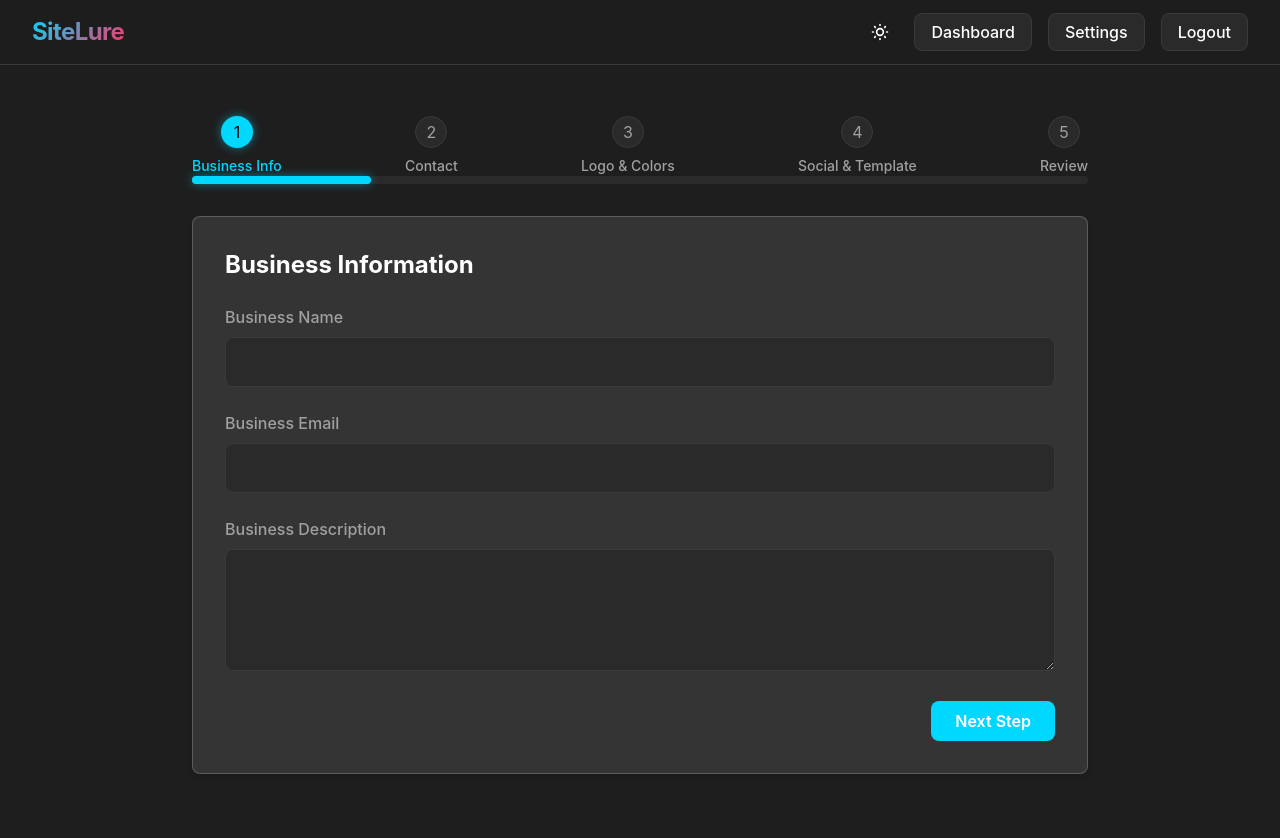
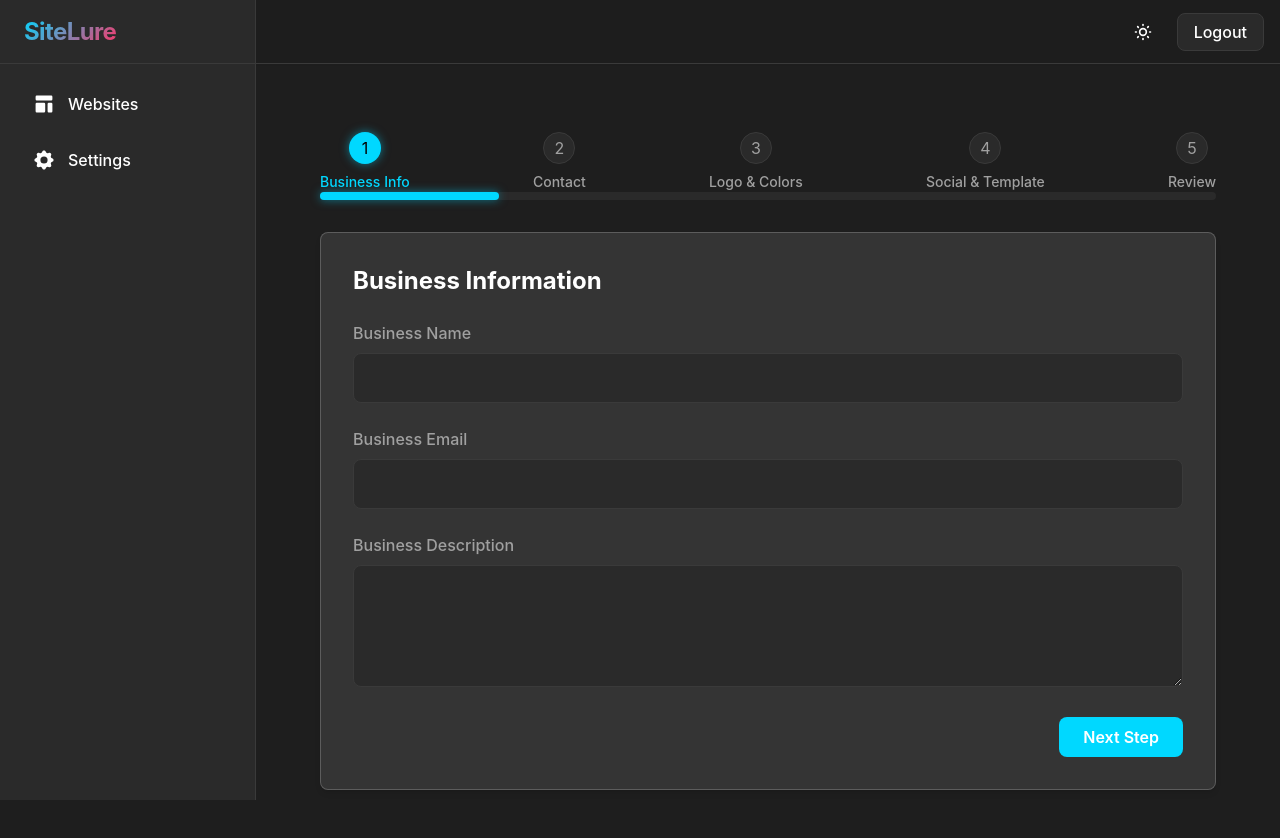
Before and after one commit to AthlureSolutions/sitelure, a React (Create React App) app in the folder packages/frontend/: page /create-website in a window 1280 px wide. Shown: the top 838 px of the page. Built offline with nearby package versions, Linux system fonts and the light colour scheme; no server answers; sample sign-in values are in the browser's storage.

Commit message:
dashboard layout update

```diff
--- a/packages/frontend/src/App.tsx
+++ b/packages/frontend/src/App.tsx
@@ -1,11 +1,12 @@
 // packages/frontend/src/App.tsx
-import React, { Suspense, lazy } from 'react';
+import React, { Suspense, lazy, useContext } from 'react';
 import { Routes, Route, Navigate } from 'react-router-dom';
 import Navbar from './components/Navbar';
 import ProtectedRoute from './components/ProtectedRoute';
 import RedirectIfAuthenticated from './components/RedirectIfAuthenticated';
+import AuthenticatedLayout from './components/AuthenticatedLayout';
 import { ThemeProvider } from './context/ThemeContext';
-import { AuthProvider } from './context/AuthContext';
+import { AuthProvider, AuthContext } from './context/AuthContext';
 
 // Lazy load pages
 const Home = lazy(() => import('./pages/Home'));
@@ -15,19 +16,21 @@ const Dashboard = lazy(() => import('./pages/Dashboard'));
 const CreateWebsite = lazy(() => import('./pages/CreateWebsite'));
 const Settings = lazy(() => import('./pages/Settings'));
 
-const App: React.FC = () => {
+const AppContent: React.FC = () => {
+  const { user } = useContext(AuthContext);
+
   return (
-    <AuthProvider>
-      <ThemeProvider>
-        <Navbar />
-        <main className="pt-20 px-4 min-h-screen">
+    <div className="min-h-screen bg-[var(--bg-primary)]">
+      {!user && <Navbar />}
       <Suspense fallback={<div className="text-center mt-20">Loading...</div>}>
         <Routes>
           <Route
             path="/"
             element={
               <RedirectIfAuthenticated>
+                <div className="pt-16">
                   <Home />
+                </div>
               </RedirectIfAuthenticated>
             }
           />
@@ -35,7 +38,9 @@ const App: React.FC = () => {
             path="/login"
             element={
               <RedirectIfAuthenticated>
+                <div className="pt-16">
                   <Login />
+                </div>
               </RedirectIfAuthenticated>
             }
           />
@@ -43,7 +48,9 @@ const App: React.FC = () => {
             path="/register"
             element={
               <RedirectIfAuthenticated>
+                <div className="pt-16">
                   <Register />
+                </div>
               </RedirectIfAuthenticated>
             }
           />
@@ -51,7 +58,9 @@ const App: React.FC = () => {
             path="/dashboard"
             element={
               <ProtectedRoute>
+                <AuthenticatedLayout>
                   <Dashboard />
+                </AuthenticatedLayout>
               </ProtectedRoute>
             }
           />
@@ -59,7 +68,9 @@ const App: React.FC = () => {
             path="/settings"
             element={
               <ProtectedRoute>
+                <AuthenticatedLayout>
                   <Settings />
+                </AuthenticatedLayout>
               </ProtectedRoute>
             }
           />
@@ -67,7 +78,9 @@ const App: React.FC = () => {
             path="/create-website"
             element={
               <ProtectedRoute>
+                <AuthenticatedLayout>
                   <CreateWebsite />
+                </AuthenticatedLayout>
               </ProtectedRoute>
             }
           />
@@ -75,7 +88,15 @@ const App: React.FC = () => {
           <Route path="*" element={<Navigate to="/" replace />} />
         </Routes>
       </Suspense>
-        </main>
+    </div>
+  );
+};
+
+const App: React.FC = () => {
+  return (
+    <AuthProvider>
+      <ThemeProvider>
+        <AppContent />
       </ThemeProvider>
     </AuthProvider>
   );
--- /dev/null
+++ b/packages/frontend/src/components/AuthenticatedLayout.tsx
@@ -0,0 +1,134 @@
+import React, { useState, useContext } from 'react';
+import { Link, useLocation, useNavigate } from 'react-router-dom';
+import { HiTemplate, HiCog, HiMenuAlt2, HiX } from 'react-icons/hi';
+import { AuthContext } from '../context/AuthContext';
+import { ThemeContext } from '../context/ThemeContext';
+
+interface AuthenticatedLayoutProps {
+  children: React.ReactNode;
+}
+
+const AuthenticatedLayout: React.FC<AuthenticatedLayoutProps> = ({ children }) => {
+  const [isSidebarOpen, setIsSidebarOpen] = useState(true);
+  const location = useLocation();
+  const navigate = useNavigate();
+  const { logout } = useContext(AuthContext);
+  const { theme, toggleTheme } = useContext(ThemeContext);
+
+  const menuItems = [
+    {
+      path: '/dashboard',
+      name: 'Websites',
+      icon: <HiTemplate className="w-6 h-6" />,
+    },
+    {
+      path: '/settings',
+      name: 'Settings',
+      icon: <HiCog className="w-6 h-6" />,
+    },
+  ];
+
+  const handleLogout = () => {
+    logout();
+    navigate('/');
+  };
+
+  const isActive = (path: string) => location.pathname === path;
+
+  return (
+    <div className="min-h-screen">
+      {/* Mobile Menu Button */}
+      <button
+        onClick={() => setIsSidebarOpen(!isSidebarOpen)}
+        className="lg:hidden fixed bottom-4 right-4 z-[60] bg-[#00D8FF] text-black p-3 rounded-full shadow-lg"
+      >
+        {isSidebarOpen ? (
+          <HiX className="w-6 h-6" />
+        ) : (
+          <HiMenuAlt2 className="w-6 h-6" />
+        )}
+      </button>
+
+      {/* Sidebar */}
+      <aside
+        className={`fixed top-0 left-0 h-screen w-64 flex flex-col transform transition-transform duration-300 ease-in-out
+          ${isSidebarOpen ? 'translate-x-0' : '-translate-x-full'} lg:translate-x-0
+          bg-[var(--bg-secondary)] border-r border-[var(--border-primary)] z-[51]`}
+      >
+        {/* Logo Section */}
+        <div className="h-16 flex items-center px-6 border-b border-[var(--border-primary)]">
+          <Link to="/dashboard" className="text-2xl font-black tracking-tight text-gradient">
+            SiteLure
+          </Link>
+        </div>
+
+        {/* Navigation */}
+        <nav className="flex-1 overflow-y-auto p-4 space-y-2">
+          {menuItems.map((item) => (
+            <Link
+              key={item.path}
+              to={item.path}
+              className={`flex items-center gap-3 px-4 py-3 rounded-lg transition-colors duration-200
+                ${
+                  isActive(item.path)
+                    ? 'bg-[#00D8FF] text-black'
+                    : 'text-[var(--text-primary)] hover:bg-[var(--hover-bg)]'
+                }`}
+            >
+              {item.icon}
+              <span className="font-medium">{item.name}</span>
+            </Link>
+          ))}
+        </nav>
+      </aside>
+
+      {/* Top Navigation */}
+      <div className="fixed top-0 right-0 left-64 h-16 z-[51] nav-bg border-b border-[var(--border-primary)]">
+        <div className="h-full px-4 flex items-center justify-between">
+          <div className="flex items-center">
+            {/* Add any left-side content here if needed */}
+          </div>
+          <div className="flex items-center gap-4">
+            {/* Theme Toggle Button */}
+            <button
+              onClick={toggleTheme}
+              className="p-2 rounded-lg hover:bg-[var(--hover-bg)] transition-colors"
+              aria-label={`Switch to ${theme === 'dark' ? 'light' : 'dark'} mode`}
+            >
+              {theme === 'dark' ? (
+                <svg xmlns="http://www.w3.org/2000/svg" className="h-5 w-5" fill="none" viewBox="0 0 24 24" stroke="currentColor">
+                  <path strokeLinecap="round" strokeLinejoin="round" strokeWidth={2} d="M12 3v1m0 16v1m9-9h-1M4 12H3m15.364 6.364l-.707-.707M6.343 6.343l-.707-.707m12.728 0l-.707.707M6.343 17.657l-.707.707M16 12a4 4 0 11-8 0 4 4 0 018 0z" />
+                </svg>
+              ) : (
+                <svg xmlns="http://www.w3.org/2000/svg" className="h-5 w-5" fill="none" viewBox="0 0 24 24" stroke="currentColor">
+                  <path strokeLinecap="round" strokeLinejoin="round" strokeWidth={2} d="M20.354 15.354A9 9 0 018.646 3.646 9.003 9.003 0 0012 21a9.003 9.003 0 008.354-5.646z" />
+                </svg>
+              )}
+            </button>
+
+            <button onClick={handleLogout} className="btn-modern-sm">
+              Logout
+            </button>
+          </div>
+        </div>
+      </div>
+
+      {/* Main Content */}
+      <main className="lg:pl-64 pt-16 min-h-screen">
+        <div className="p-6 lg:p-8">
+          {children}
+        </div>
+      </main>
+
+      {/* Overlay for mobile */}
+      {isSidebarOpen && (
+        <div
+          className="fixed inset-0 bg-black/50 z-[50] lg:hidden"
+          onClick={() => setIsSidebarOpen(false)}
+        />
+      )}
+    </div>
+  );
+};
+
+export default AuthenticatedLayout;
--- a/packages/frontend/src/components/Navbar.tsx
+++ b/packages/frontend/src/components/Navbar.tsx
@@ -14,8 +14,41 @@ const Navbar: React.FC = () => {
     navigate('/');
   };
 
+  if (user) {
     return (
-    <nav className="fixed top-0 left-0 right-0 z-50 nav-bg border-b border-[var(--border-primary)]">
+      <nav className="fixed top-0 right-0 z-[52] nav-bg border-b border-[var(--border-primary)]" style={{ left: '16rem' }}>
+        <div className="px-4 sm:px-6">
+          <div className="flex justify-end h-16">
+            <div className="flex items-center gap-4">
+              {/* Theme Toggle Button */}
+              <button
+                onClick={toggleTheme}
+                className="p-2 rounded-lg hover:bg-[var(--hover-bg)] transition-colors"
+                aria-label={`Switch to ${theme === 'dark' ? 'light' : 'dark'} mode`}
+              >
+                {theme === 'dark' ? (
+                  <svg xmlns="http://www.w3.org/2000/svg" className="h-5 w-5" fill="none" viewBox="0 0 24 24" stroke="currentColor">
+                    <path strokeLinecap="round" strokeLinejoin="round" strokeWidth={2} d="M12 3v1m0 16v1m9-9h-1M4 12H3m15.364 6.364l-.707-.707M6.343 6.343l-.707-.707m12.728 0l-.707.707M6.343 17.657l-.707.707M16 12a4 4 0 11-8 0 4 4 0 018 0z" />
+                  </svg>
+                ) : (
+                  <svg xmlns="http://www.w3.org/2000/svg" className="h-5 w-5" fill="none" viewBox="0 0 24 24" stroke="currentColor">
+                    <path strokeLinecap="round" strokeLinejoin="round" strokeWidth={2} d="M20.354 15.354A9 9 0 018.646 3.646 9.003 9.003 0 0012 21a9.003 9.003 0 008.354-5.646z" />
+                  </svg>
+                )}
+              </button>
+
+              <button onClick={handleLogout} className="btn-modern-sm">
+                Logout
+              </button>
+            </div>
+          </div>
+        </div>
+      </nav>
+    );
+  }
+
+  return (
+    <nav className="fixed top-0 left-0 right-0 z-[52] nav-bg border-b border-[var(--border-primary)]">
       <div className="max-w-7xl mx-auto px-4 sm:px-6 lg:px-8">
         <div className="flex justify-between h-16">
           <div className="flex items-center">
@@ -42,28 +75,12 @@ const Navbar: React.FC = () => {
               )}
             </button>
 
-            {user ? (
-              <>
-                <Link to="/dashboard" className="btn-modern-sm">
-                  Dashboard
-                </Link>
-                <Link to="/settings" className="btn-modern-sm">
-                  Settings
-                </Link>
-                <button onClick={handleLogout} className="btn-modern-sm">
-                  Logout
-                </button>
-              </>
-            ) : (
-              <>
             <Link to="/login" className="btn-modern-sm">
               Login
             </Link>
             <Link to="/register" className="btn-modern">
               Get Started
             </Link>
-              </>
-            )}
           </div>
         </div>
       </div>
```
Lines whose indentation alone changed are shown as unchanged.
